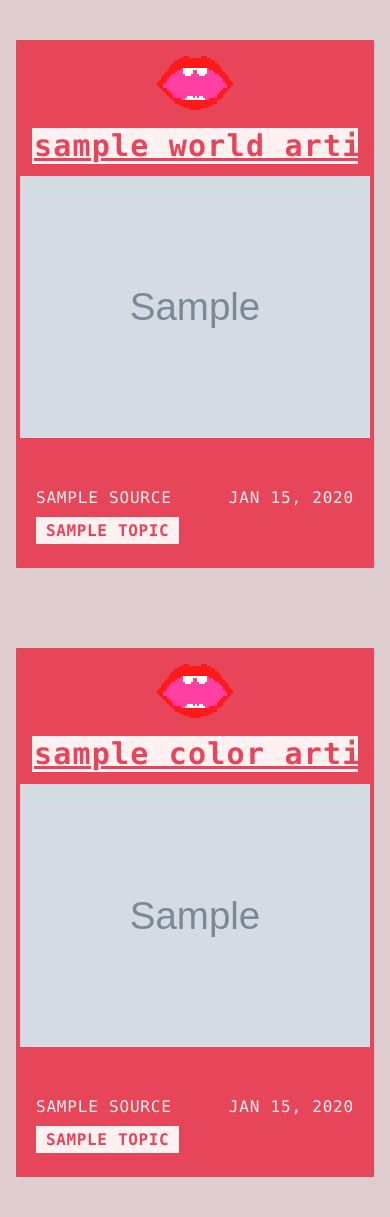
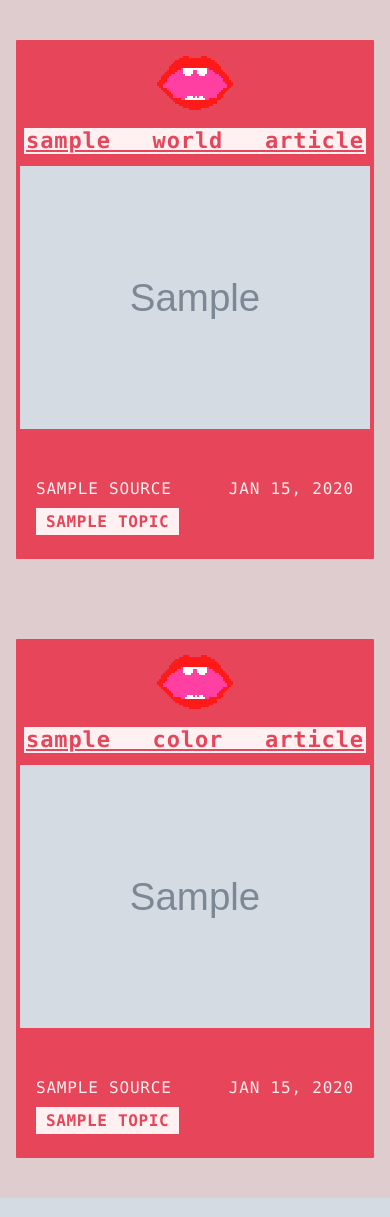
Before and after one commit to botica/newschomp, a Django app: template newschomp/chomp/templates/chomp/home.html in a window 390 px wide. Run offline with Django 5.2, Linux system fonts and the light colour scheme; the template is opened without the code that fills it: most values are stand-ins (such as "Sample title", 1, 10 or a date in 2020); grey boxes marked "Sample" are stand-in pictures; data that the repository does not hold is empty.

Commit message:
change design, add meta tag for phone, allow all hosts in settings for testing

```diff
--- a/newschomp/chomp/static/chomp/css/style.css
+++ b/newschomp/chomp/static/chomp/css/style.css
@@ -69,11 +69,11 @@ body {
 }
 
 .article-title {
-    font-size: 30px;
+    font-size: 22px;
     font-weight: 600;
     line-height: 1.2;
     margin: 0;
-    padding: 6px 12px 12px;
+    padding: 6px 4px 12px;
     text-transform: lowercase;
     letter-spacing: 0.04em;
 }
--- a/newschomp/chomp/templates/chomp/home.html
+++ b/newschomp/chomp/templates/chomp/home.html
@@ -2,6 +2,7 @@
 <!DOCTYPE html>
 <html>
 <head>
+    <meta name="viewport" content="width=device-width, initial-scale=1.0">
     <title>Newschomp</title>
     <link rel="stylesheet" href="{% static 'chomp/css/style.css' %}">
 </head>
--- a/newschomp/chomp/views.py
+++ b/newschomp/chomp/views.py
@@ -3,6 +3,7 @@ from django.contrib import messages
 from django.utils import timezone
 from django.http import JsonResponse
 from django.template.loader import render_to_string
+from django.views.decorators.csrf import ensure_csrf_cookie
 from .models import Article
 from .utils import generate_summary
 from .sources import get_source
@@ -25,6 +26,7 @@ COLOR_SOURCES = ['austinchronicle', 'doorcountypulse', 'urbanmilwaukee',
                  'iexaminer', 'gambit', 'slugmag', 'folioweekly']
 
 
+@ensure_csrf_cookie
 def home(request):
     world_article = Article.objects.filter(source__in=WORLD_SOURCES).first()
     color_article = Article.objects.filter(source__in=COLOR_SOURCES).first()
--- a/newschomp/newschomp/settings.py
+++ b/newschomp/newschomp/settings.py
@@ -25,7 +25,8 @@ SECRET_KEY = 'django-insecure-#3n+anu6497hsqs$e3ra&pxkq6ldo198br&_%22=wkzn*7ucjt
 # SECURITY WARNING: don't run with debug turned on in production!
 DEBUG = True
 
-ALLOWED_HOSTS = []
+#remove before deply
+ALLOWED_HOSTS = ['*']
 
 
 # Application definition
```
